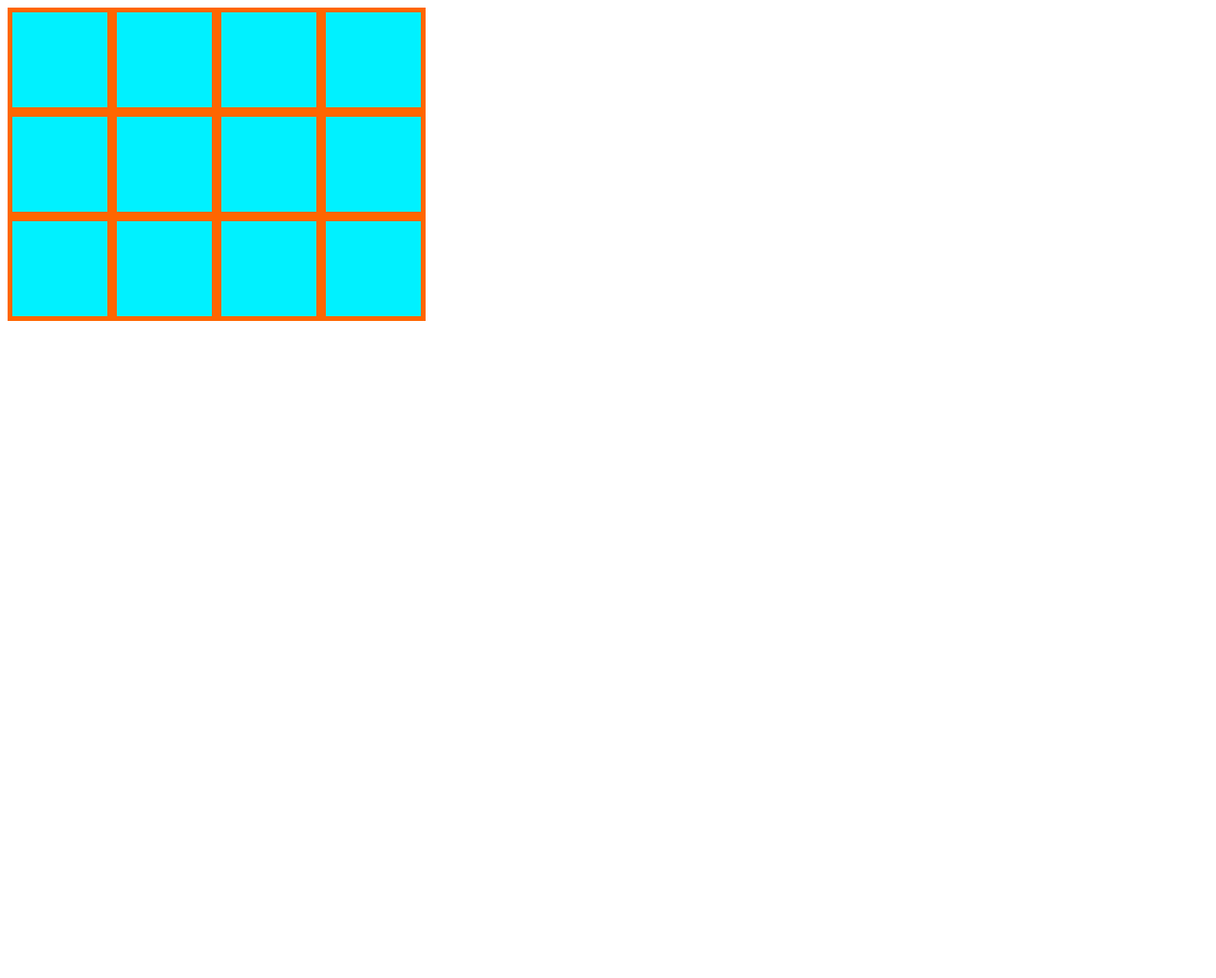
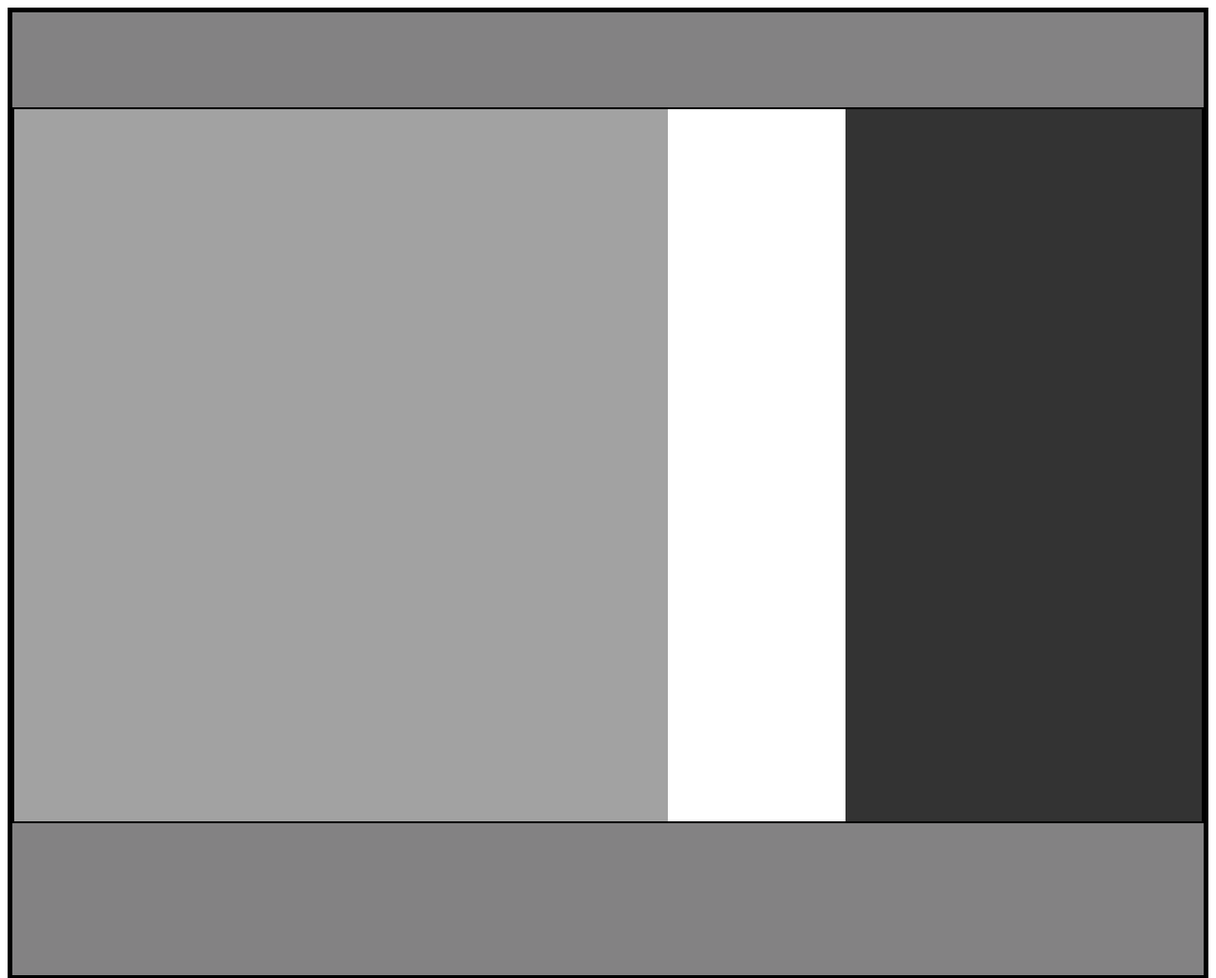
Before and after one commit to Yevgen32/lab_web_1, a plain HTML site: page task_4/index.html in a window 1280 px wide. Shown: the top 1030 px of the page at 95% size. Before the commit the page ends 800 px from the top, so only its background shows below. Drawn offline with Linux system fonts and the light colour scheme.

Commit message:
did 4 tasks and added to it adaptability

```diff
--- a/task_4/css/style.css
+++ b/task_4/css/style.css
@@ -1,15 +1,38 @@
-.parent {
-  width: 440px;
-  min-height: 20px;
-  background: #FF6600;
+body{
+	background: white;
 }
-.rows {
-  width: 100px;
-  height: 100px;
-  background: #00F1FF;
-  margin: 5px;
-  float: left;
+.fullwrap{
+	position: relative;
+	border: 5px solid;
+	margin: 0px auto;
+	min-width: 300px;
+	min-height: 100px
 }
-.position{
+.header{
+	background: #838283;
+	height: 100px;
+}
+.wrap{
+	border: 2px solid;
+	height: 750px;
+
+}
+.sidebar{
+	background: #333333;
+	width: 30%;
+	height: 100%;
+	float: right;
+}
+.main{
+	background: #a2a2a2;
+	width: 55%;
+	height: 100%;
+	float: left;
+}
+.clear{
 	clear: both;
 }
+.footer{
+	background: #838283;
+	height: 160px;
+}
--- a/task_4/index.html
+++ b/task_4/index.html
@@ -2,24 +2,31 @@
 <html lang="en">
 <head>
 	<meta charset="UTF-8">
-	<title>task_3</title>
+	<title>task_4</title>
 
 <link href="css/style.css" rel="stylesheet" media="screen">
 </head>
 <body>
-<div class="parent">
-  <div class="rows"></div>
-  <div class="rows"></div>
-  <div class="rows"></div>
-  <div class="rows"></div>
-  <div class="rows"></div>
-  <div class="rows"></div><div class="rows"></div>
-  <div class="rows"></div>
-  <div class="rows"></div>
-  <div class="rows"></div>
-  <div class="rows"></div>
-  <div class="rows"></div>
-  <div class="position"></div>
-</div>
+ <div class="fullwrap">
+   <div class="header">
+
+   </div>
+   <div class="wrap">
+
+     <div class="main">
+
+     </div>
+     <div class="sidebar">
+
+     </div>
+   </div>
+<div class="clear">
+
+  </div>
+  <div class="footer">
+  </div>
+
+ </div>
+
 </body>
 </html>
```
